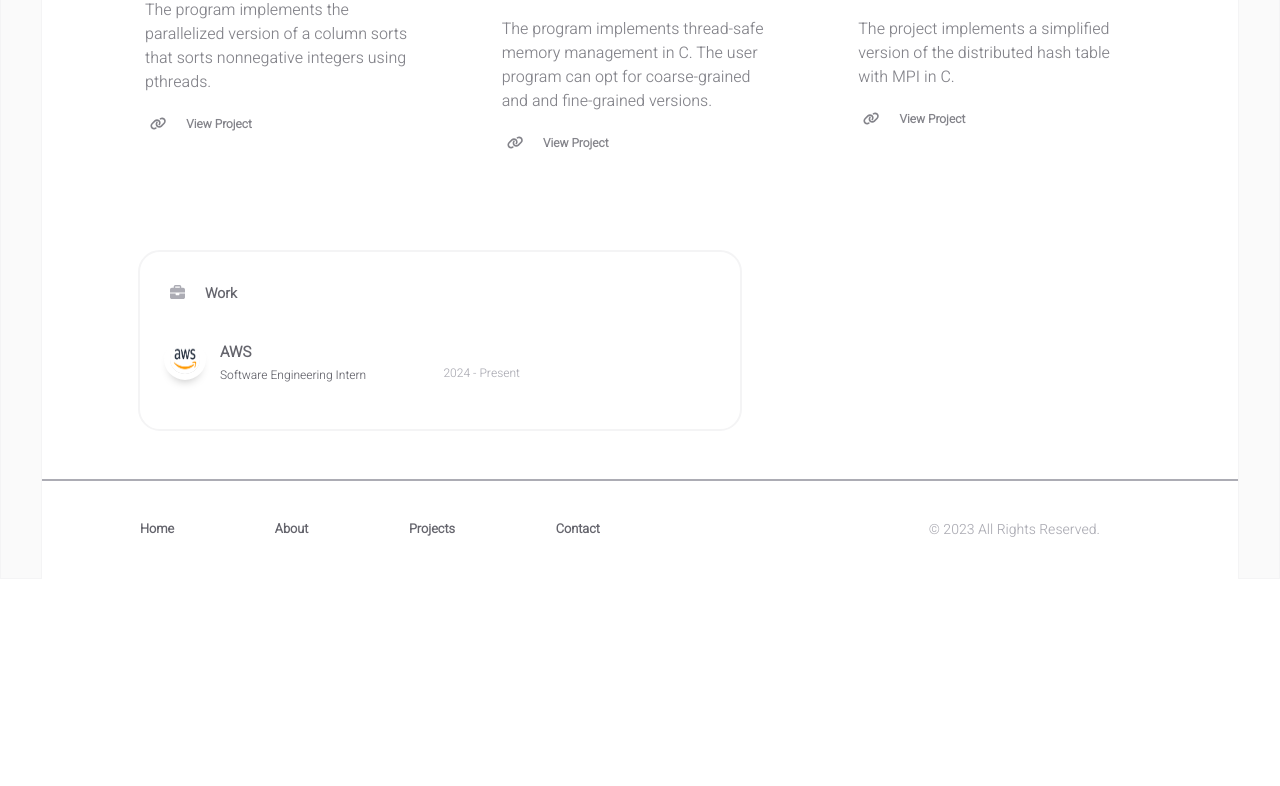
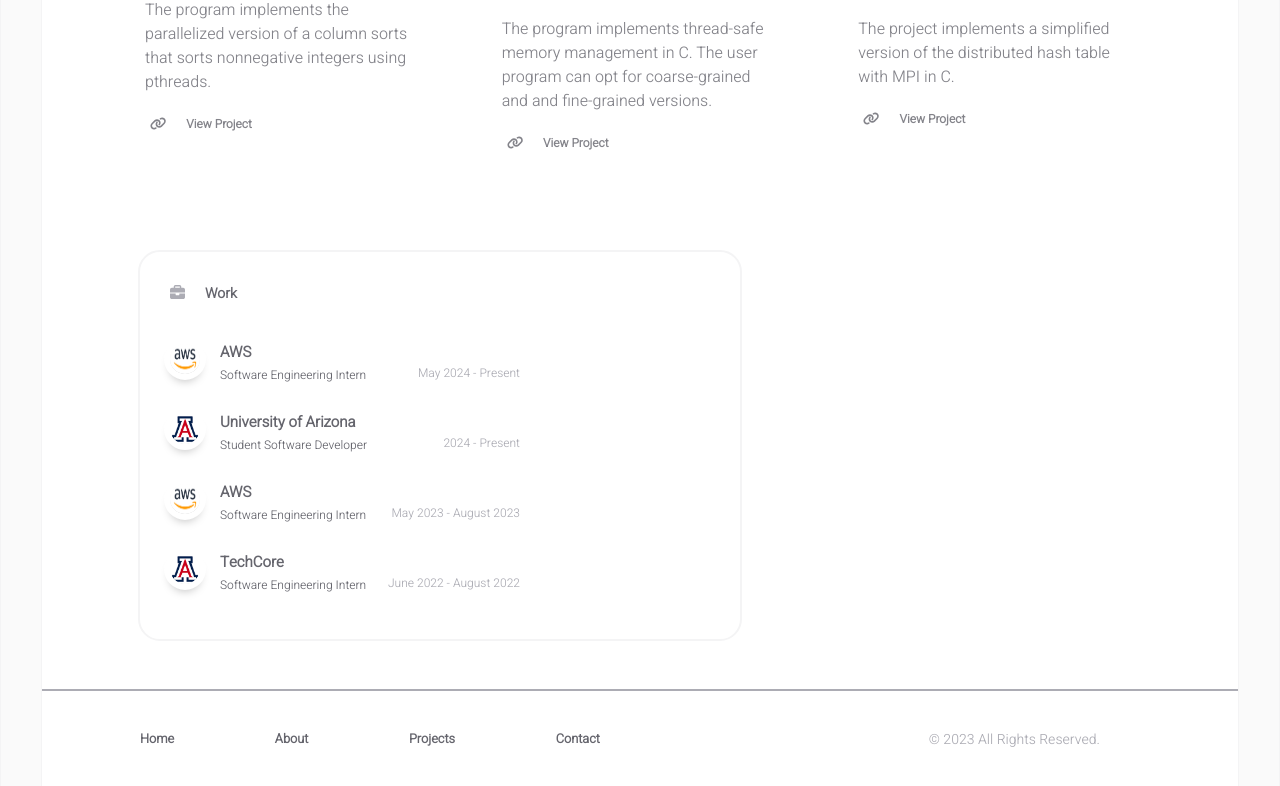
Before and after one commit to UmidMuzrapov/umidmuzrapov.github.io, a React (Create React App) app: page / in a window 1280 px wide. Shown: the part 824-1610 px from the top of the page. Before the commit the page ends 1403 px from the top, so only its background shows below. Built offline with nearby package versions, Linux system fonts and the light colour scheme.

Commit message:
Add work experience

```diff
--- a/src/components/homepage/works.jsx
+++ b/src/components/homepage/works.jsx
@@ -16,14 +16,58 @@ const Works = () => {
 						<div className="work">
 							<img
 								src="./aws.png"
-								alt="facebook"
+								alt="aws"
 								className="work-image"
 							/>
 							<div className="work-title">AWS</div>
 							<div className="work-subtitle">
 								Software Engineering Intern
 							</div>
+							<div className="work-duration">
+								May 2024 - Present
+							</div>
+						</div>
+						<div className="work">
+							<img
+								src="./uofa.png"
+								alt="uofa"
+								className="work-image"
+							/>
+							<div className="work-title">
+								University of Arizona
+							</div>
+							<div className="work-subtitle">
+								Student Software Developer
+							</div>
 							<div className="work-duration">2024 - Present</div>
+						</div>
+						<div className="work">
+							<img
+								src="./aws.png"
+								alt="aws"
+								className="work-image"
+							/>
+							<div className="work-title">AWS</div>
+							<div className="work-subtitle">
+								Software Engineering Intern
+							</div>
+							<div className="work-duration">
+								May 2023 - August 2023
+							</div>
+						</div>
+						<div className="work">
+							<img
+								src="./uofa.png"
+								alt="uofa"
+								className="work-image"
+							/>
+							<div className="work-title">TechCore</div>
+							<div className="work-subtitle">
+								Software Engineering Intern
+							</div>
+							<div className="work-duration">
+								June 2022 - August 2022
+							</div>
 						</div>
 					</div>
 				}
```
Also changed, not shown: public/uofa.png (added).
